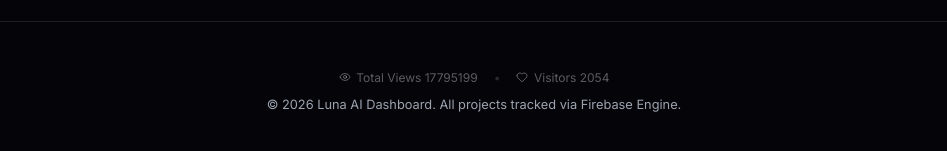
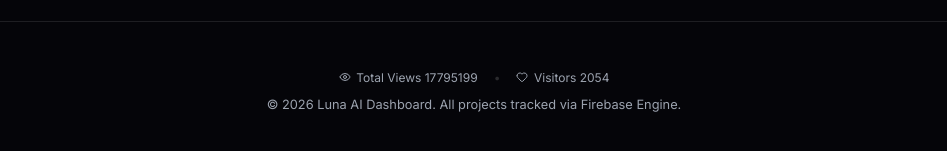
Before and after one commit to toydogcat/luna-ai, a React (Vite) app: page / in a window 1280 px wide. Shown: the part 9157-9308 px from the top of the page, without its empty margins (166-1113 px from the left). Built offline with nearby package versions, Linux system fonts and the light colour scheme.

Commit message:
style: improve accessibility contrast and update layout container for technical specifications list

```diff
--- a/index.html
+++ b/index.html
@@ -8,6 +8,8 @@
     <!-- Google Fonts Preconnect and Optimized Font Loading -->
     <link rel="preconnect" href="https://fonts.googleapis.com" />
     <link rel="preconnect" href="https://fonts.gstatic.com" crossorigin />
+    <link rel="preconnect" href="https://firebase.googleapis.com" />
+    <link rel="preconnect" href="https://firebaseinstallations.googleapis.com" />
     <link href="https://fonts.googleapis.com/css2?family=Inter:wght@300;400;600;800&display=swap" rel="stylesheet" />
 
     <!-- ✅ [SEO] 1: 網頁搜尋引擎優化標籤 -->
--- a/src/App.jsx
+++ b/src/App.jsx
@@ -725,7 +725,9 @@ function App() {
                 </div>
               </div>
 
-              <h4 style={{marginBottom: '0.5rem', color: 'var(--secondary)', textAlign: 'left', width: '100%', maxWidth: '1000px', margin: '2rem auto 0.5rem'}}>{t('technicalSpecs.listTitle')}</h4>
+              <div style={{textAlign: 'left', width: '100%', maxWidth: '1000px', margin: '2rem auto 0.5rem'}}>
+                <h4 style={{marginBottom: '0.5rem', color: 'var(--secondary)'}}>{t('technicalSpecs.listTitle')}</h4>
+              </div>
               <ul className="spec-list">
                 <li dangerouslySetInnerHTML={{ __html: t('technicalSpecs.item1') }}></li>
                 <li dangerouslySetInnerHTML={{ __html: t('technicalSpecs.item2') }}></li>
--- a/src/index.css
+++ b/src/index.css
@@ -509,7 +509,7 @@ footer {
   align-items: center;
   gap: 1rem;
   font-size: 0.75rem;
-  color: rgba(255, 255, 255, 0.35);
+  color: #9CA3AF; /* Increased contrast for accessibility (was rgba 0.35) */
   margin-bottom: 0.75rem;
 }
 
```
